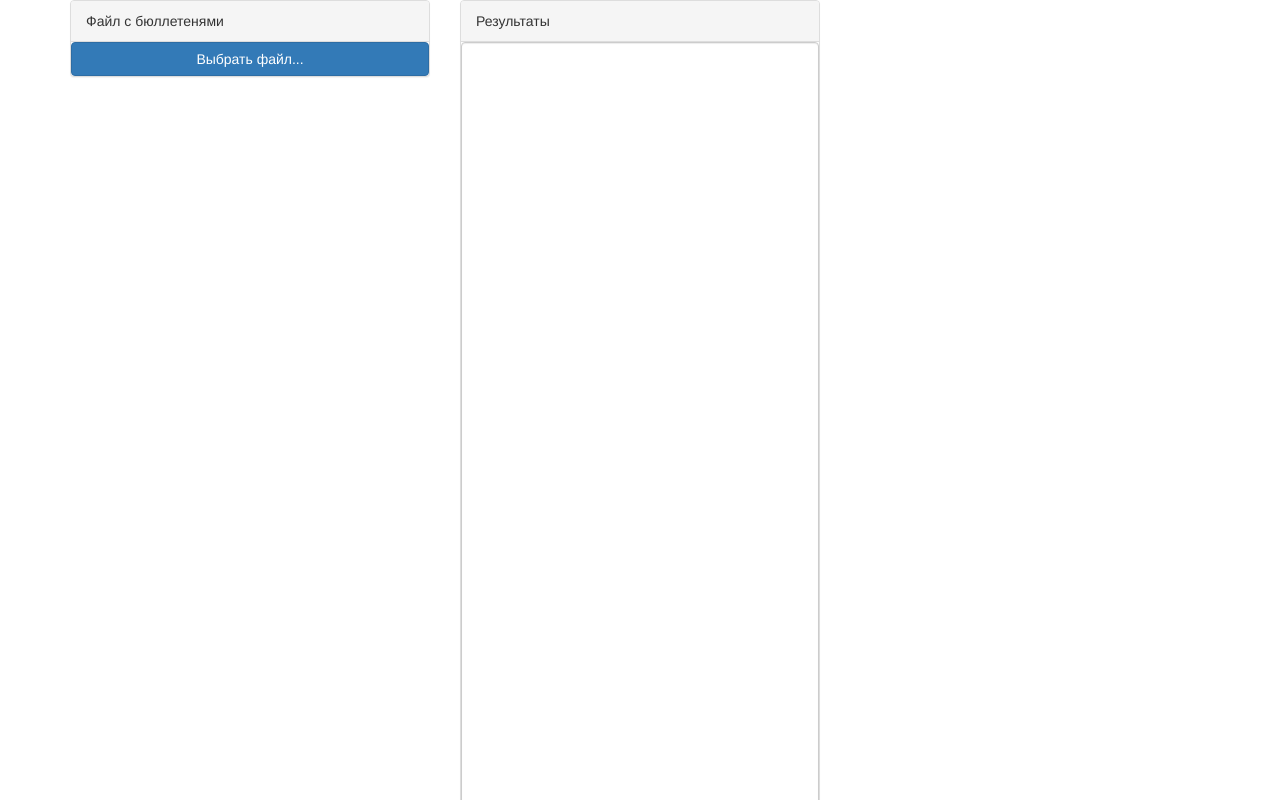
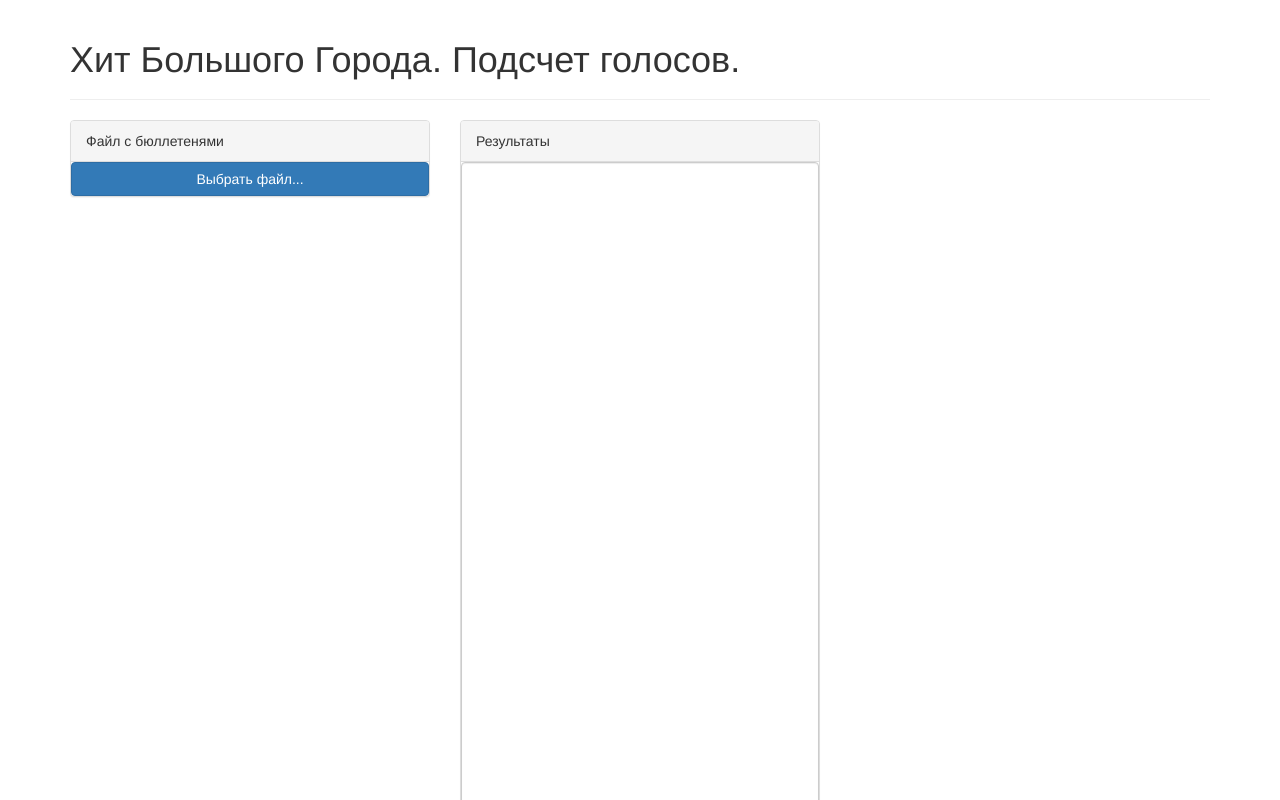
Before and after one commit to timurgaisin/github.io, a plain HTML site: page index.html in a window 1280 px wide. Shown: the top 800 px of the page. Drawn offline with Linux system fonts and the light colour scheme.

Commit message:
Добавил заголовок

```diff
--- a/index.html
+++ b/index.html
@@ -86,6 +86,9 @@
 
 <body>
 <div class="container">
+	<div class="page-header">
+        <h1>Хит Большого Города. Подсчет голосов.</h1>
+    </div>
 	<div class="row">
 		<div class="col-md-4">
 			<div class="panel panel-default">
```
